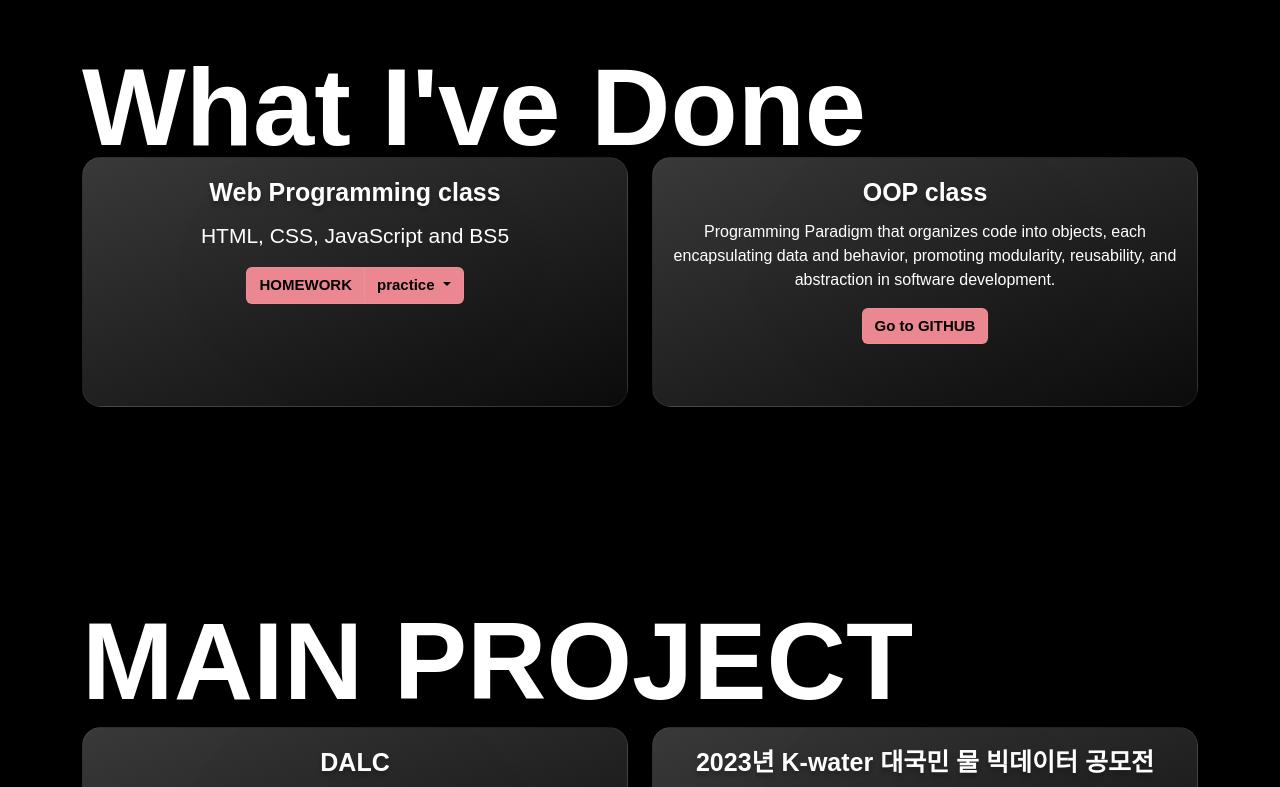
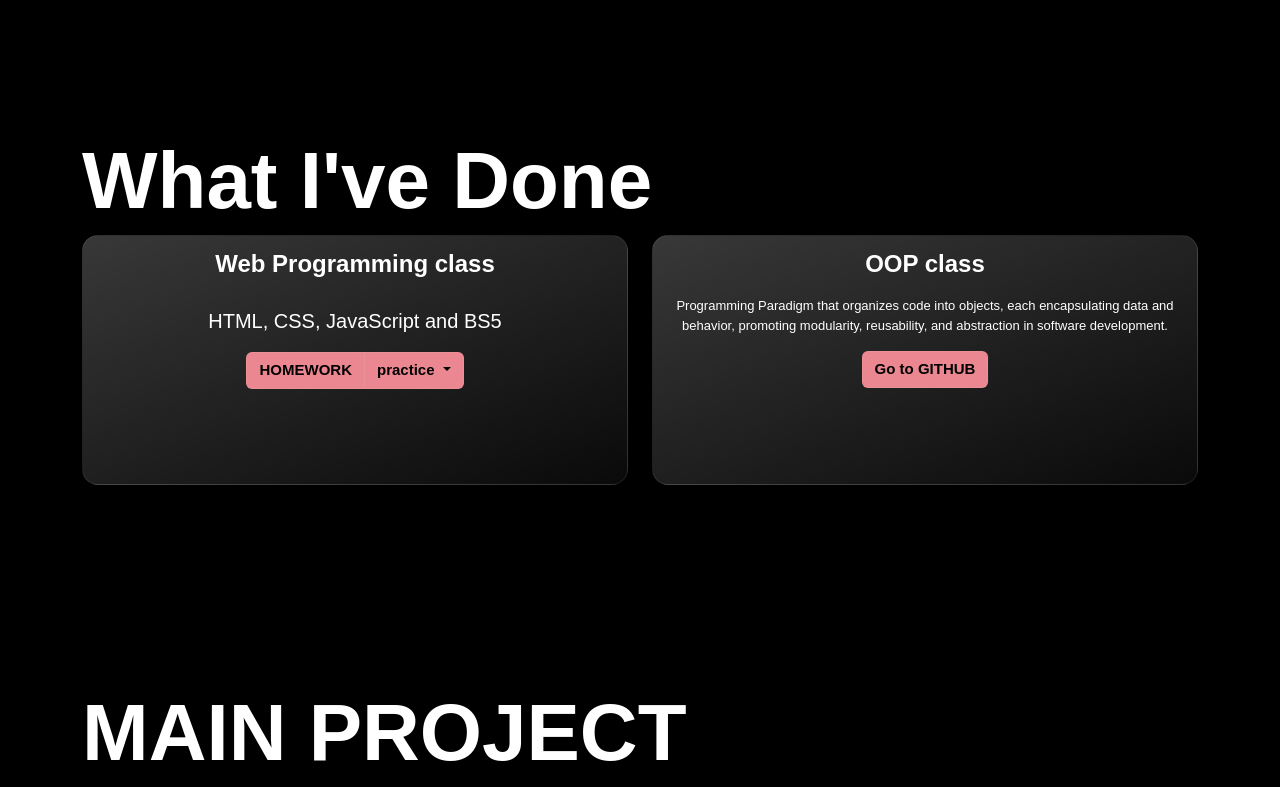
Before and after one commit to haileychoii/my_page, a plain HTML site: page index.html in a window 1280 px wide. Shown: the part 1880-2667 px from the top of the page. Drawn offline with nearby package versions, Linux system fonts and the light colour scheme; a web font is replaced by a local one.

Commit message:
card page changing

```diff
--- a/css_ex_op.css
+++ b/css_ex_op.css
@@ -3,11 +3,11 @@ body {
   background-color: #000000;
 }
 
-@media (max-width: 768px) {
-    .main_group {
-        width: 100%;
-    }
-}
+/*@media (max-width: 768px) {*/
+/*    .main_group {*/
+/*        width: 100%;*/
+/*    }*/
+/*}*/
 @media (max-width: 768px) {
   .web_bg .main_group {
     width: 100%;
@@ -89,12 +89,16 @@ body {
       line-height: 80px;
   }
 
-  .pf_card_title  {
-  font-size: 18px;
+  .card-title{
+    font-size: 3rem;
   }
 
   .card-text{
-      font-size: 15px;
+      font-size: 18px;
+  }
+
+  .card-text-long{
+    font-size: 12px;
   }
 }
 
@@ -592,60 +596,67 @@ img {
 /*portfolios page begins*/
 .portfolios {
   margin-top: 120px;
-
 }
 
-.pf-begin{
-  width: 100%;
-  font-size: 110px;
+.section-title {
+  display: block;
   font-family: var(--font-primary);
-  font-weight: 900;
-  line-height: 100px;
-  color: #FFFFFF;
+  font-size: 5rem;
+  font-weight: bold;
+  line-height: 1.1;
+  text-align: left;
+  margin-bottom: 10px;
+  margin-top: 80px;
+  color: var(--basicwhite);
+}
 
 
+/* 카드 스타일 */
+
+
+.pf_card:hover {
+  transform: translateY(-5px);
 }
 
-.portfolios_file {
-  height: 181px;
-  border-radius: 19px;
-  border: 1px solid rgba(255, 255, 255, 0.08);
-  background: linear-gradient(159deg, rgba(255, 255, 255, 0.40) -100%, rgba(255, 255, 255, 0.04) 100%);
-  box-shadow: -5px -5px 250px 0px rgba(255, 255, 255, 0.02) inset;
-  backdrop-filter: blur(21px);
+/* 카드 타이틀 */
+.card-title {
   font-family: var(--font-primary);
-  font-size: 24px;
+  font-size: 1.5rem;
+  line-height: 1;
   font-weight: 700;
   color: var(--basicwhite);
 }
 
+.card-text {
+  font-family: var(--font-primary);
+  font-size: 20px;
+  line-height: 1.5;
+  color: var(--basicwhite);
+  margin-top: 30px;
+}
+
+.card-text-long {
+  font-family: var(--font-primary);
+  font-size: 13px;
+  line-height: 1.5;
+  color: var(--basicwhite);
+  margin-top: 20px;
+}
+
 .pf_card {
-  border-radius: 19px;
+
   border: 1px solid rgba(255, 255, 255, 0.08);
   height: 250px;
+  border-radius: 1rem;
+  box-shadow: 0 4px 12px rgba(0, 0, 0, 0.1);
+  transition: transform 0.2s ease-in-out;
   background: linear-gradient(159deg, rgba(255, 255, 255, 0.40) -100%, rgba(255, 255, 255, 0.04) 100%);
-  box-shadow: -5px -5px 250px 0px rgba(255, 255, 255, 0.02) inset;
+  /*box-shadow: -5px -5px 250px 0px rgba(255, 255, 255, 0.02) inset;*/
   backdrop-filter: blur(21px);
-  font-family: var(--font-primary);
-  font-size: 21px;
-  font-weight: 500;
-  color: var(--basicwhite);
+
 }
 
-.pf_card_header{
-  font-size: 12px;
-  font-family: Pretendard, AppleSDGothicNeo, sans-serif;
-  font-weight: 500;
-  color: #ffffff;
-}
 
-.pf_card_title{
-  font-size: 25px;
-  font-family: Pretendard, AppleSDGothicNeo, sans-serif;
-  font-weight: 700;
-  color: #ffffff;
-  text-shadow: 0px 4px 4px #00000040;
-}
 
 .pf-button {
 
--- a/index.html
+++ b/index.html
@@ -297,7 +297,7 @@
     <!--portfolios page begin    -->
     <section class = 'container pt-2' style = 'margin-top: 130px; margin-bottom: 20px;' id = 'portfolios' >
 <!--시작 멘트        -->
-        <span class = 'pf-begin mb-4' style = ' margin-bottom: 20px' id = 'what_ive_done'>What I've Done</span>
+        <span class="section-title" id="what_ive_done">What I've Done</span>
 
 <!--1st row start        -->
         <div class="row">
@@ -306,7 +306,7 @@
 <!--      <div class = 'card-header pf_card_header'>23-2</div>-->
 
       <div class="card-body">
-        <p class="card-title pf_card_title">Web Programming class</p>
+        <p class="card-title">Web Programming class</p>
         <p class="card-text">HTML, CSS, JavaScript and BS5</p>
         <div class="btn-group" role="group" aria-label="Basic example">
             <a href="https://haileychoii.github.io/Web_class/" type="button" class="btn btn-light pf-button">HOMEWORK</a>
@@ -329,8 +329,8 @@
   <div class="col-sm-6">
     <div class="card text-center pf_card">
       <div class="card-body">
-        <p class="card-title pf_card_title">OOP class</p>
-        <p class="card-text" style ='font-size: 16px;'>Programming Paradigm that organizes code into objects, each encapsulating data and behavior, promoting modularity, reusability, and abstraction in software development.</p>
+        <p class="card-title">OOP class</p>
+        <p class="card-text-long">Programming Paradigm that organizes code into objects, each encapsulating data and behavior, promoting modularity, reusability, and abstraction in software development.</p>
         <a href="#" class="btn btn-light pf-button">Go to GITHUB</a>
 
       </div>
@@ -348,13 +348,13 @@
 <!--3rd row begin-->
             <!--3rd row start        -->
 <!--시작 멘트        -->
-        <span class = 'pf-begin mb-4' id = "main_project" style = ' margin-bottom: 20px; margin-top: 100px;'>MAIN PROJECT</span>
+        <span class="section-title" id="main_project">MAIN PROJECT</span>
 <div class="row mt-3">
   <div class="col-sm-6 mb-3 mb-sm-0">
     <div class="card text-center pf_card">
-<!--      <div class = 'card-header pf_card_header'>23-2</div>-->
+
       <div class="card-body">
-        <p class="card-title pf_card_title">DALC</p>
+        <p class="card-title">DALC</p>
         <p class="card-text">Dongduk AI Learning Crew</p>
           <a href="https://hungry-bus-174.notion.site/Projects-Timeline-ca11abc2c0254072a0d4c4f2ef2c9a42?pvs=4" class = 'text-decoration-none' >
           <ul class="list-group list-group-flush card_list">
```
